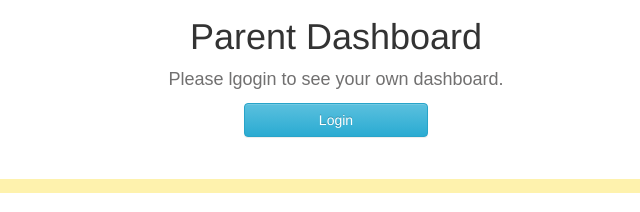
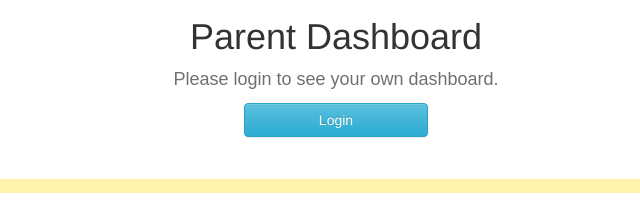
Before and after one commit to kidsoncampus/koc, a website: page public/index.html at #/currentParent in a window 1280 px wide. Shown: the part 473-685 px from the top of the page, 304-944 px from the left. Drawn offline with Linux system fonts and the light colour scheme.

Commit message:
Update currentParent.html
correct wording error

```diff
--- a/public/templates/currentParent.html
+++ b/public/templates/currentParent.html
@@ -6,7 +6,7 @@
 	</div>
 
 	<div ng-if="!login.loggedIn" class="row">
-		<p class="subTitle text-center">Please lgogin to see your own dashboard.</p>
+		<p class="subTitle text-center">Please login to see your own dashboard.</p>
 		<div class="row wrapper" >
 			<a href="#/login" class="btn btn-info bt-lg" id="dashboardLogin"  >Login</a>
 		</div>
```
